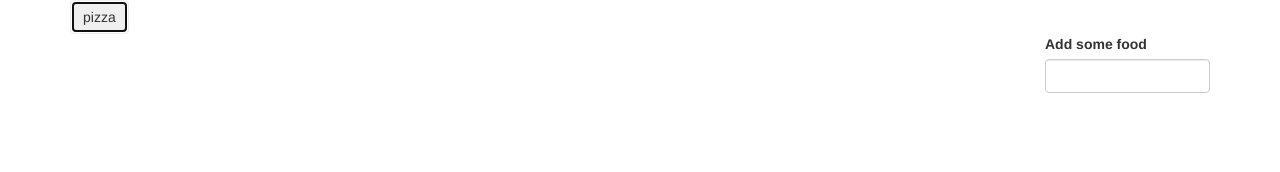
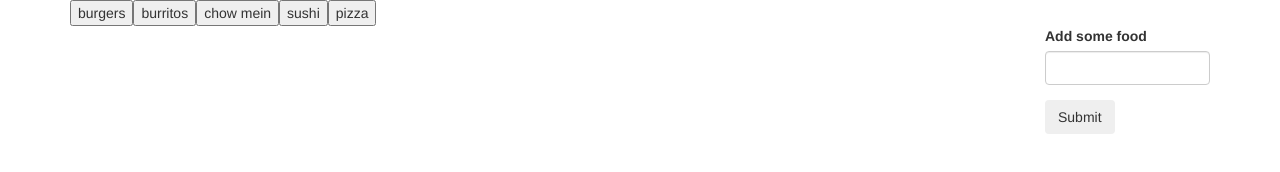
Before and after one commit to wodjafink/GifTastic, a plain HTML site: page index.html in a window 1280 px wide. Both pictures are taken after a click on the button "pizza". Drawn offline with nearby package versions, Linux system fonts and the light colour scheme; no server answers.

Commit message:
Able to create buttons based on an array, attach a click listener which fills an area with gifs based on the subject of the button

```diff
--- a/assets/javascript/app.js
+++ b/assets/javascript/app.js
@@ -1,10 +1,47 @@
 var topics = ["burgers", "burritos", "chow mein", "sushi", "pizza"]
+
+function MakeGifButton(food){
+    console.log("Adding " + food)
+    var newButton = $('<button/>', {
+        text: food, //set text 1 to 10
+        id: 'btn_'+food,
+        click: function () {
+          var queryURL = "https://api.giphy.com/v1/gifs/search?q=" +
+            food + "&api_key=dc6zaTOxFJmzC&limit=10";
+
+          $.ajax({
+            url: queryURL,
+            method: "GET"
+          })
+            .then(function(response){
+              var results = response.data;
+              for (var i=0; i<results.length;i++){
+                var gifDiv = $("<div class='item'>");
+
+                var rating = results[i].rating;
+
+                var p = $("<p>").text("Rating: " + rating);
+
+                var foodImage = $("<img>");
+                foodImage.attr("src", results[i].images.fixed_height.url);
+
+                gifDiv.prepend(p);
+                gifDiv.prepend(foodImage);
+
+                $("#gifs-appear-here").prepend(gifDiv);
+              }
+            })
+        }
+      })
+    newButton.text(food);
+    console.log(newButton)
+    // newButton.append($("#food-buttons"))
+    $("#food-buttons").append(newButton);
+}
 
 $(document).ready(function() {
   topics.forEach(function(food){
-    var newButton = $("button");
-    newButton.text(food);
-    $("#buttons").append(newButton);
+    MakeGifButton(food);
   })
 })
 
--- a/index.html
+++ b/index.html
@@ -15,7 +15,7 @@
   <div class="container">
     <div class="row">
       <div class="col-lg-12 col-md-12">
-        <div id="buttons">
+        <div id="food-buttons">
 
         </div>
       </div>
```
